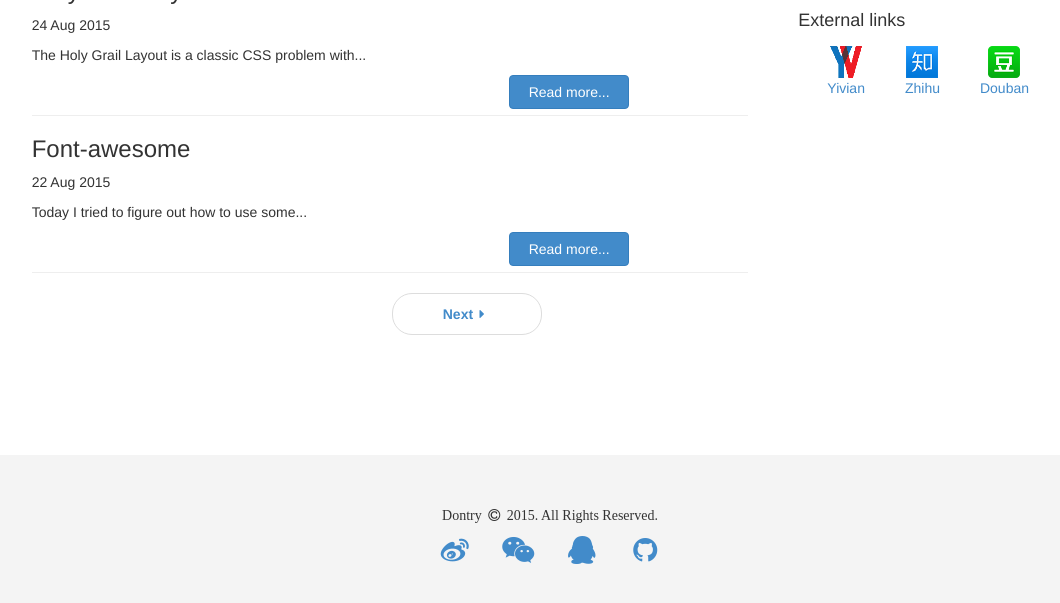
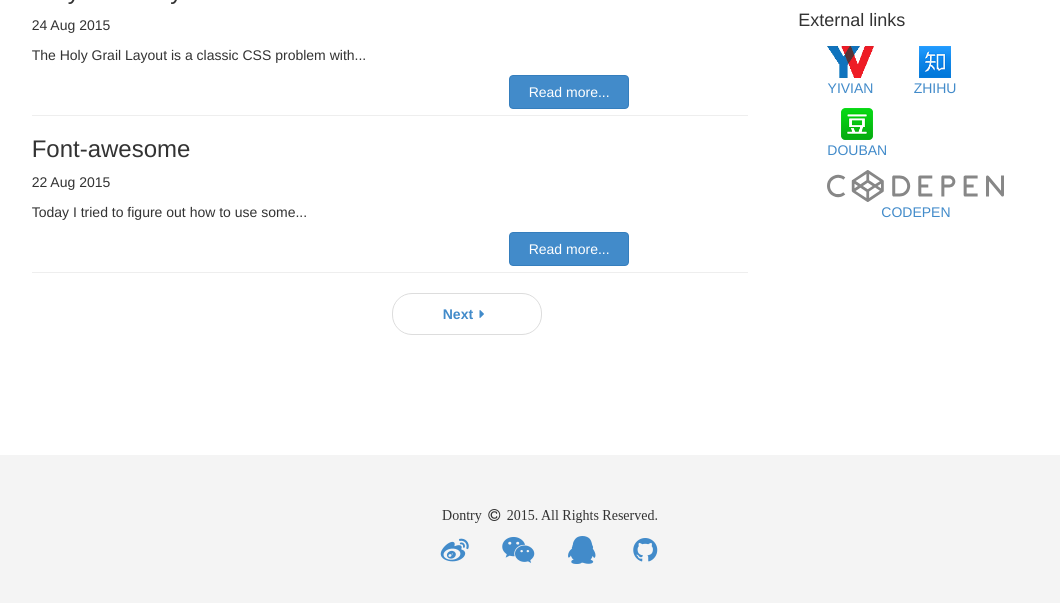
Before and after one commit to luoyuchen/dontry.github.io, a Jekyll site: the page built from index.html, in a window 1280 px wide and 1341 px high, cut to the strip 716-1319 px from the top of the window. Shown: the whole strip, without its empty margins (90-1150 px from the left). Built offline with Jekyll 4.4.1, drawn with Linux system fonts in a browser that asks for light colours; the list of posts is cut into pages by our own code.

```diff
--- a/css/blog_style.css
+++ b/css/blog_style.css
@@ -99,8 +99,8 @@
 	margin: 5px 20px 5px;
 }
 
-.sidebar-module>ol>li img{
-	width: 32px;
+.sidebar-module>.links-list>li img{
+	/*width: 32px;*/
 	height: 32px;
 	display: block;
 	margin: 0 auto;
@@ -109,9 +109,13 @@
     -webkit-transition: 0.4s ease-out;
 }
 
+.sidebar-module>.links-list>li{
+	text-align: center;
+}
 
 
-.sidebar-module>ol>li:hover{
+
+.sidebar-module>.links-list>li:hover{
 	cursor: pointer;
 
 }
--- a/index.html
+++ b/index.html
@@ -82,9 +82,10 @@
 			<div class="sidebar-module">
 				<h4>External links</h4>
 				<ol class="list-unstyled links-list">
-					<li><a href="http://www.yivian.com"><img src="/images/yivian_logo.png">Yivian</a></li>
-					<li><a href="http://www.zhihu.com"><img src="/images/zhihu_logo.png">Zhihu</img></a></li>
-					<li><a href="http://www.douban.com"><img src="/images/douban_logo.png">Douban</img></a></li>
+					<li><a href="http://www.yivian.com"><img src="/images/yivian_logo.png">YIVIAN</a></li>
+					<li><a href="http://www.zhihu.com"><img src="/images/zhihu_logo.png">ZHIHU</a></li>
+					<li><a href="http://www.douban.com"><img src="/images/douban_logo.png">DOUBAN</a></li>
+					<li><a href="http://codepen.io/dontry018/"><img src="/images/codepen_logo.svg">CODEPEN</a></li>
 				</ol>
 			</div>
 		</div>
```
Also changed, not shown: _posts/2015-09-01-ghost-button.md (+1 -1 lines), images/codepen_logo.svg (renamed from codepen-logo-midgray.svg).
